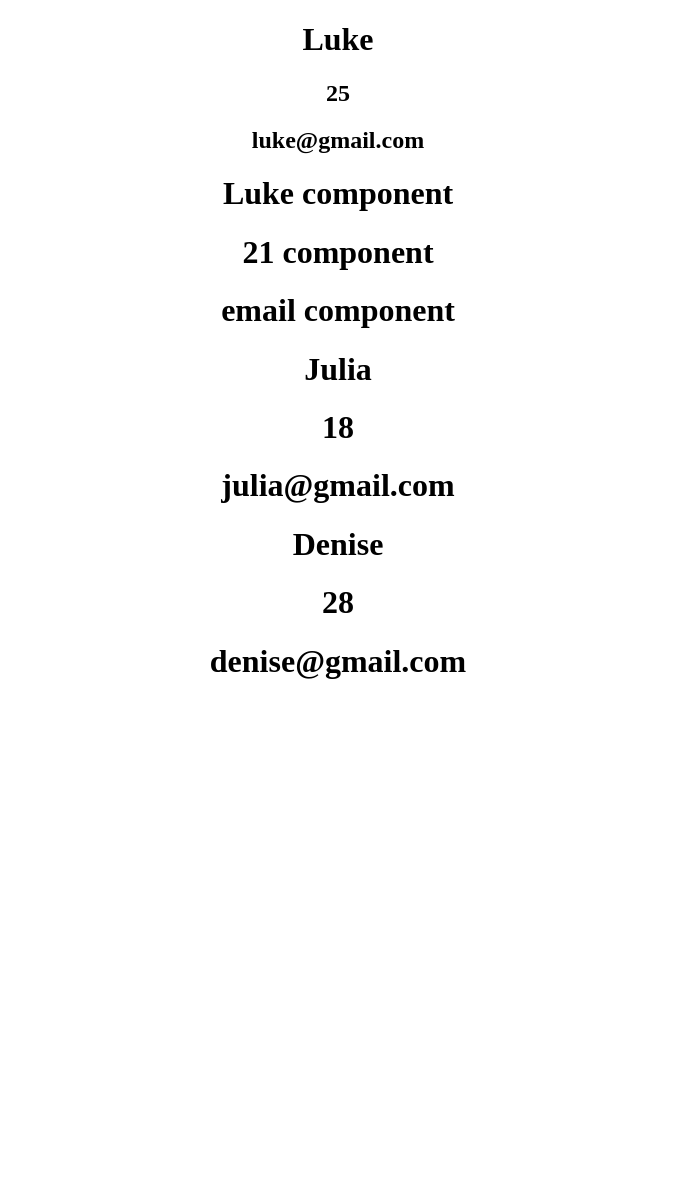
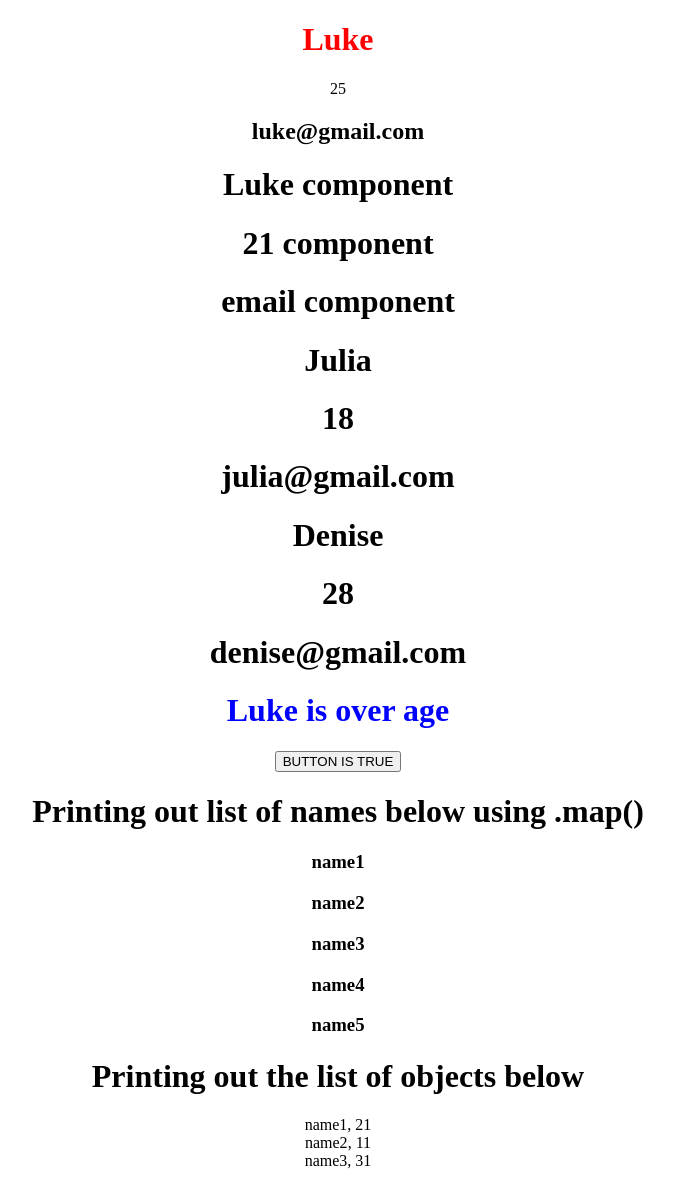
Before and after one commit to lukeckk/pedro_react_course, a React (Create React App) app: page / in a window 1280 px wide. Shown: the whole page, without its empty margins (302-976 px from the left). Before the commit the page ends 800 px from the top, so only its background shows below. Built offline with nearby package versions, Linux system fonts and the light colour scheme.

Commit message:
ep3. css, ternary operators, list & object, exporting $ importing components

```diff
--- a/src/App.css
+++ b/src/App.css
@@ -36,3 +36,7 @@
     transform: rotate(360deg);
   }
 }
+
+.name {
+  color: red;
+}
--- a/src/App.js
+++ b/src/App.js
@@ -1,8 +1,11 @@
 import './App.css';
+import {Object} from './User'
 
 function App() {
-  const name = <h1>Luke</h1>;
-  const age = <h2>25</h2>
+  const name = <h1 className="name">Luke</h1>;
+  const age = 25
+  const isBlue = true
+  const button = true
   const email = <h2>luke@gmail.com</h2>
   const combine = (<div>
                     {name}
@@ -31,17 +34,41 @@ function App() {
     );
   };
 
+  // list / array
+  const names = ['name1', 'name2', 'name3', 'name4', 'name5'];
+
+  // list of objects
+  const objects = [
+    {name: 'name1', age: 21},
+    {name: 'name2', age: 11},
+    {name: 'name3', age: 31},
+  ]
+
+
+
   return (
     <div className="App">
     {combine}
     <GetNameComponent />
     <PropsComponent name="Julia" age={18} email="julia@gmail.com" />
     <PropsComponent name="Denise" age={28} email="denise@gmail.com" />
+    {/* show h1 tag is age >= 18 */}
+    {/* turn colour to blue if blue = true */}
+    {age >= 18 ? <h1 style={{color: isBlue ? 'blue' : 'green'}} > Luke is over age</h1> : <h1>Luke is under age</h1>}
+    {/* show the button if button is true */}
+    {button ? <button> BUTTON IS TRUE</button> : null}
+    <h1>Printing out list of names below using .map()</h1>
+    {names.map((value, key) => {
+       return <h3>{value}</h3>
+    })}
+
+    <h1>Printing out the list of objects below</h1>
+    {objects.map((value, key) => {
+      return <Object name={value.name} age={value.age}/>
+
+    })}
     </div>
   );
-
-
-
 
 }
 
--- /dev/null
+++ b/src/User.js
@@ -0,0 +1,6 @@
+// this file stores all the components
+
+// component / prop for objects
+export const Object = (props) => {
+  return <div>{props.name}, {props.age}</div>
+}
```
